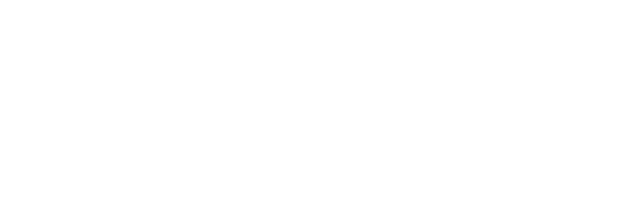
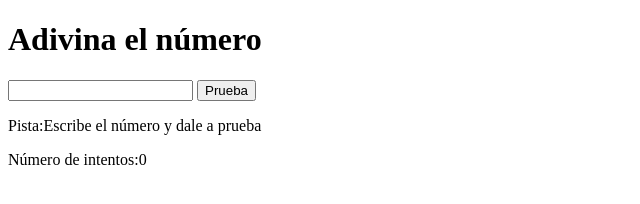
Before and after one commit to sabfiamo/GUESS-THE-NUMBER, a plain HTML site: page main.html in a window 1280 px wide. Shown: the whole page, without its empty margins (0-640 px from the left). Drawn offline with Linux system fonts and the light colour scheme.

Commit message:
compare numbers

```diff
--- a/js/main.js
+++ b/js/main.js
@@ -1 +1,37 @@
 'use strict'
+const button=document.querySelector('.js_button');
+const inputElement=document.querySelector('.js_input');
+const infoElement=document.querySelector('.js_info');
+const countElement=document.querySelector('.js_count');
+
+function getRandomNumber(max)
+{
+  return (Math.ceil(Math.random() * max));
+}
+
+
+function handleClickButton(event){
+    event.preventDefault();
+    console.log(inputElement.value);
+    console.log(numberRandom);
+    const inputNumber=parseInt(inputElement.value);
+    if ((inputNumber>100) && (inputNumber<0))
+    {
+        infoElement.innerHTML="El número debe estar entre 1 y 100";
+    }else if (inputNumber===numberRandom )
+        {
+            infoElement.innerHTML="Has ganado campeona";
+        }
+    else if (inputNumber>numberRandom )
+    {
+        infoElement.innerHTML="Demasiado alto";
+    }
+    else
+    {
+        infoElement.innerHTML="Demasiado bajo";
+    }
+
+}
+//número aleatorio entre 1 y 100
+const numberRandom=getRandomNumber(100)+1;
+button.addEventListener('click', handleClickButton);
--- a/main.html
+++ b/main.html
@@ -7,6 +7,16 @@
     <title>Adivina el número</title>
     <link rel="stylesheet" href="./css/main.css" />
   </head>
-  <script src="./js/main.js"></script>
-  <body></body>
+  <body>
+    <main class="main js_main">
+      <h1>Adivina el número</h1>
+      <form action="#" class="form">
+        <input class="input js_input" type="text" />
+        <input class="button js_button" type="button" value="Prueba" />
+      </form>
+      <p class="info js_info">Pista:Escribe el número y dale a prueba</p>
+      <p class="count js_count">Número de intentos:0</p>
+    </main>
+    <script src="./js/main.js"></script>
+  </body>
 </html>
```
